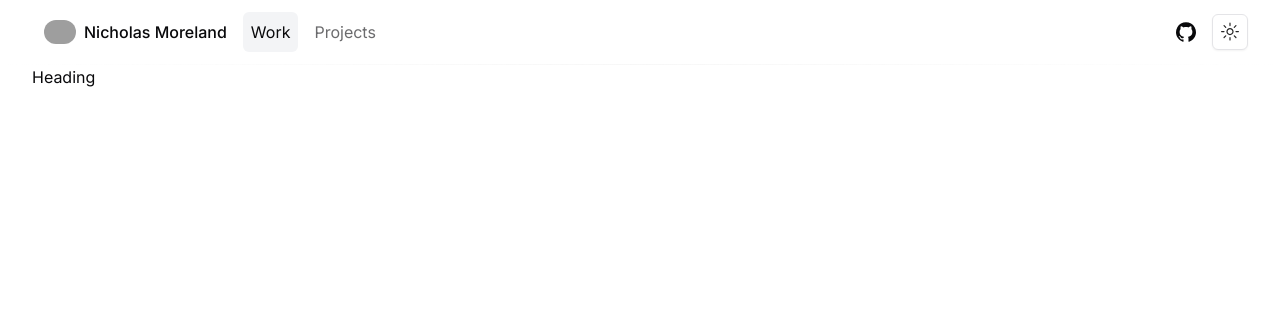
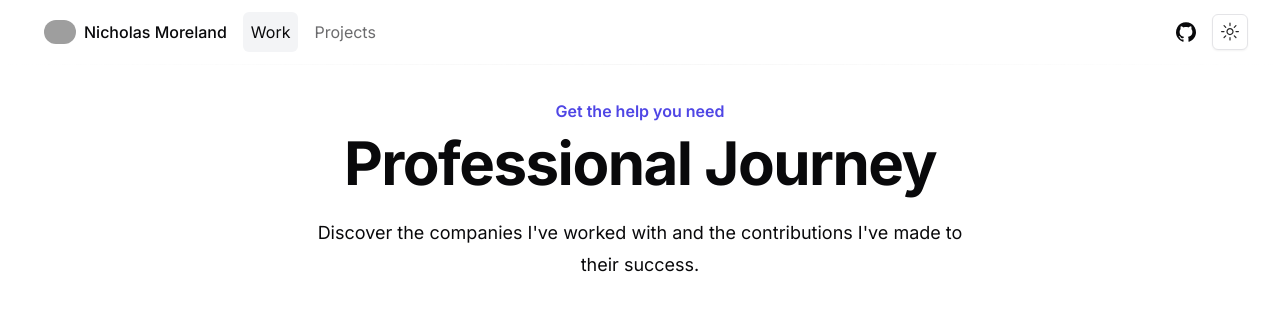
Before and after one commit to nbmoreland/nicholasm, a Next.js app: page /work in a window 1280 px wide. Shown: the top 310 px of the page. Built offline with nearby package versions, Linux system fonts and the light colour scheme; grey boxes are pictures that could not be loaded.

Commit message:
work initial commit

```diff
--- a/app/projects/page.tsx
+++ b/app/projects/page.tsx
@@ -136,7 +136,7 @@ export default function Projects() {
           Project Portfolio
         </h2>
         <p className="mt-6 text-lg leading-8 text-foreground">
-          Welcome to my professional playground! Here you'll find a curated
+          Welcome to my professional playground! Here you&apos;ll find a curated
           selection of my work. Please note that some projects remain
           confidential due to NDA restrictions.
         </p>
--- a/app/work/page.tsx
+++ b/app/work/page.tsx
@@ -1,7 +1,20 @@
 export default function Work() {
   return (
     <main className="container">
-      <h1>Heading</h1>
+      <div className="mx-auto max-w-2xl text-center pt-8">
+        <p className="text-base font-semibold leading-7 text-indigo-600 dark:text-indigo-400">
+          Get the help you need
+        </p>
+        <h2 className="mt-2 text-4xl font-bold tracking-tight text-foreground sm:text-6xl">
+          Professional Journey
+        </h2>
+        <p className="mt-6 text-lg leading-8 text-foreground">
+          Discover the companies I&apos;ve worked with and the contributions
+          I&apos;ve made to their success.
+        </p>
+      </div>
+
+      <div className="space-y-8 pb-8 max-w-[83rem] mx-auto"></div>
     </main>
   );
 }
```
